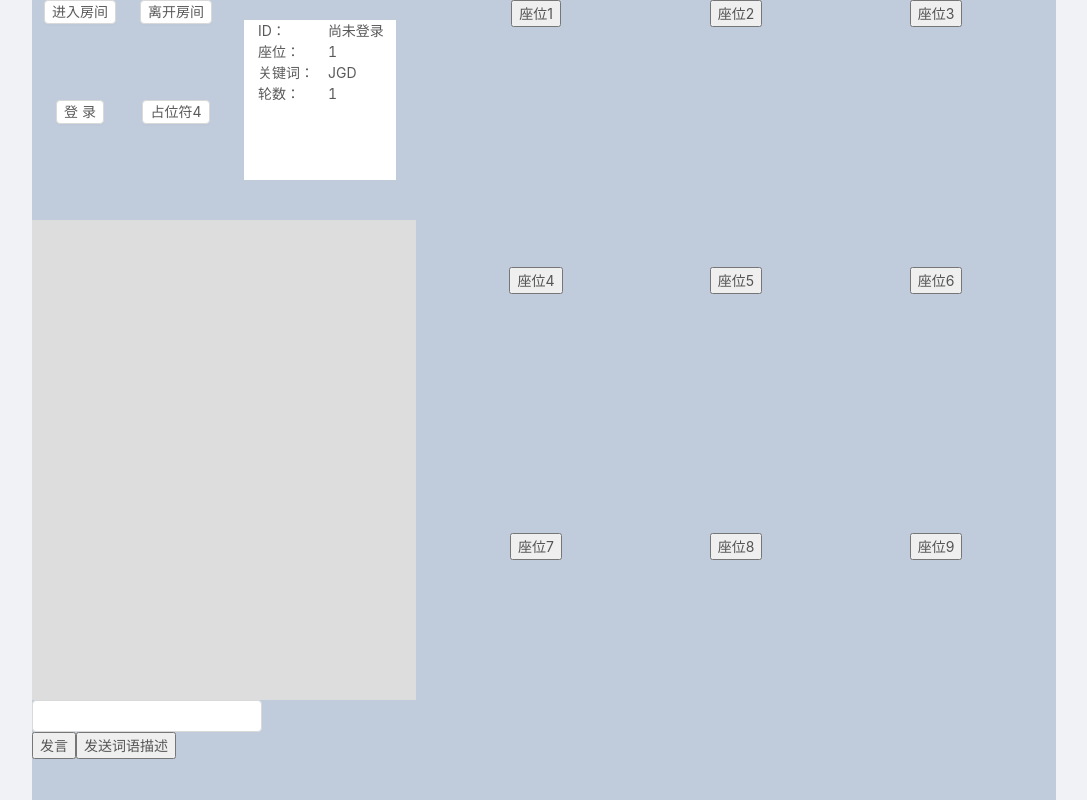
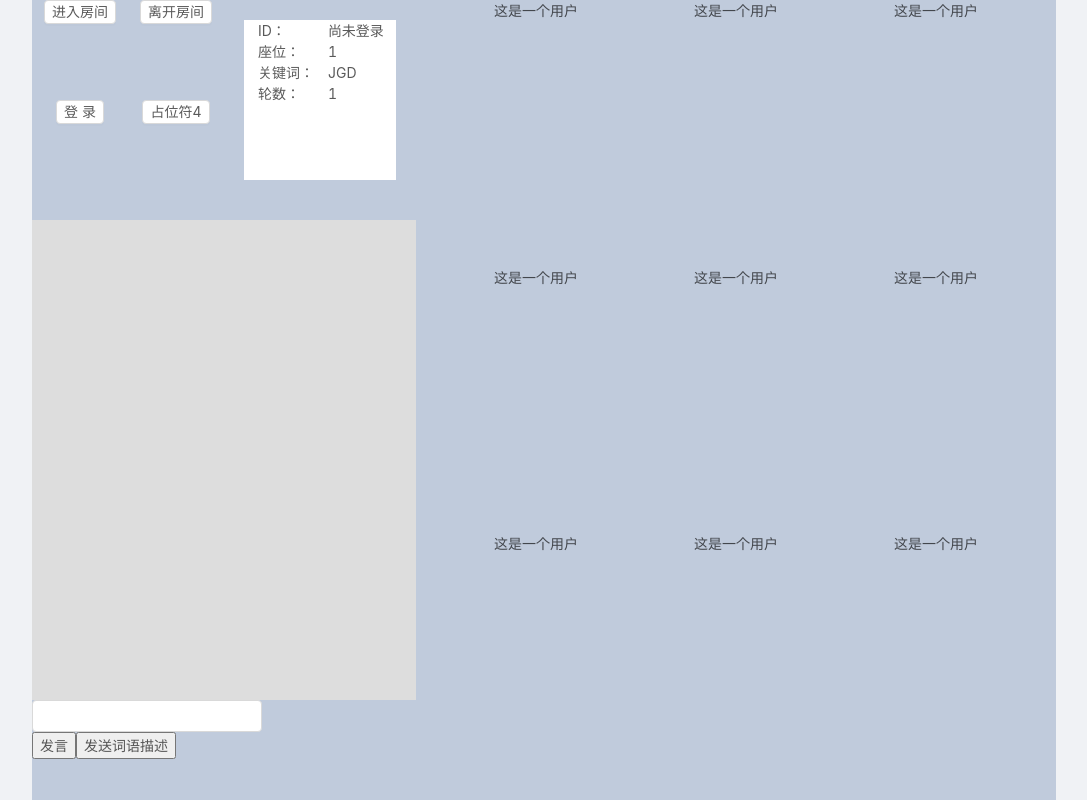
Before and after one commit to LazyBoyJgn99/who-is-under, a React app: page /#/game1 in a window 1280 px wide. Shown: the whole page, without its empty margins (96-1183 px from the left). Built offline with nearby package versions, Linux system fonts and the light colour scheme.

Commit message:
Update WhoIsUnder.js

```diff
--- a/src/pages/WhoIsUnder.js
+++ b/src/pages/WhoIsUnder.js
@@ -3,6 +3,7 @@ import { Input, Modal, message, Row, Col, Button } from "antd";
 import global from "@/global";
 import "@/css/Demo3.less";
 import "@/css/sc.less";
+import Player from "@/components/whoIsUnder/Player";
 // 屏幕宽度
 // const windowInnerWidth = window.innerWidth;
 // 屏幕高度
@@ -382,35 +383,35 @@ export default class WhoIsUnder extends Component {
           >
             <Row style={{ height: window.innerHeight / 3 }}>
               <Col span={8} className="div_center">
-                <button>座位1</button>
+                <Player />
               </Col>
               <Col span={8} className="div_center">
-                <button>座位2</button>
+                <Player />
               </Col>
               <Col span={8} className="div_center">
-                <button>座位3</button>
+                <Player />
               </Col>
             </Row>
             <Row style={{ height: window.innerHeight / 3 }}>
               <Col span={8} className="div_center">
-                <button>座位4</button>
+                <Player />
               </Col>
               <Col span={8} className="div_center">
-                <button>座位5</button>
+                <Player />
               </Col>
               <Col span={8} className="div_center">
-                <button>座位6</button>
+                <Player />
               </Col>
             </Row>
             <Row style={{ height: window.innerHeight / 3 }}>
               <Col span={8} className="div_center">
-                <button>座位7</button>
+                <Player />
               </Col>
               <Col span={8} className="div_center">
-                <button>座位8</button>
+                <Player />
               </Col>
               <Col span={8} className="div_center">
-                <button>座位9</button>
+                <Player />
               </Col>
             </Row>
           </Col>
```
